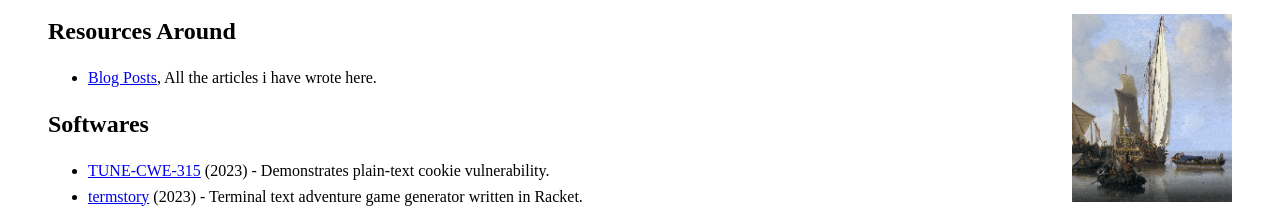
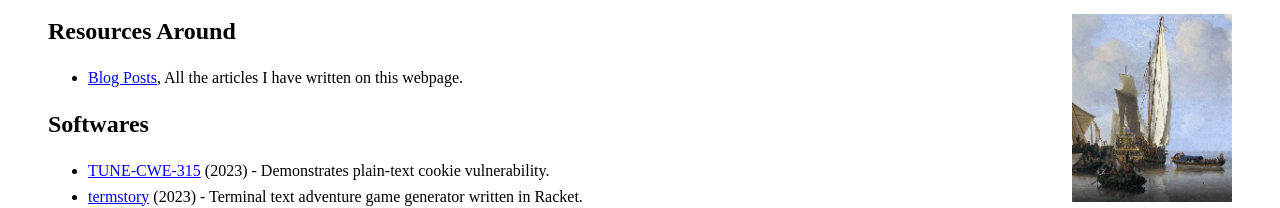
Before and after one commit to youkwhd/youkwhd.com, a Next.js app: page / in a window 1280 px wide. Shown: the part 259-467 px from the top of the page. Built offline with nearby package versions, Linux system fonts and the light colour scheme.

Commit message:
chore: bad writing skills lmao

```diff
--- a/src/pages/index.tsx
+++ b/src/pages/index.tsx
@@ -35,7 +35,7 @@ export default ({ posts, banners }: Props): JSX.Element => {
             </aside>
             <h2>Resources Around</h2>
             <ul>
-                <li><Link href="/posts">Blog Posts</Link>, All the articles i have wrote here.</li>
+                <li><Link href="/posts">Blog Posts</Link>, All the articles I have written on this webpage.</li>
             </ul>
             <h2>Softwares</h2>
             <ul>
```
